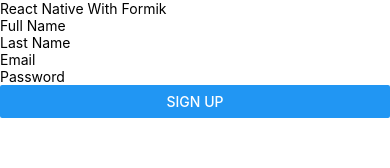
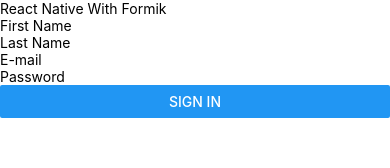
Before and after one commit to EhsanShakil/React-Native-With-Formik, a React Native app: screen / in a window 390 px wide. Shown: the top 168 px of the page. Built offline with nearby package versions, Linux system fonts and the light colour scheme.

Commit message:
Updating

```diff
--- a/src/screen/Form.js
+++ b/src/screen/Form.js
@@ -1,55 +1,68 @@
-import React from 'react';
+import React, {Fragment} from 'react';
 import {View, Text, Button, TextInput} from 'react-native';
 import {Formik, Field} from 'formik';
 import * as Yup from 'yup';
 
 const FormikForm = () => {
-  const initialValues = {
-    fullName: '',
-    lastName: '',
-    email: '',
-    password: '',
-  };
-  const nameSchema = Yup.object().shape({
-    fullName: Yup.string().required(),
-    lastName: Yup.string().required(),
-    email: Yup.number().required(),
-    password: Yup.string().required(),
-  });
-  const onSubmit = values => {
-    alert('Form Submitted Successfully!!!');
-    console.log(values);
-  };
   return (
     <Formik
-      initialValues={initialValues}
-      onSubmit={onSubmit}
-      validationSchema={nameSchema}>
-      {({values, handleChange, handleSubmit, isValid}) => (
-        <>
+      initialValues={{firstName: '', lastName: '', email: '', password: ''}}
+      onSubmit={values => alert(JSON.stringify(values))}
+      validationSchema={Yup.object().shape({
+        firstName: Yup.string().required('first name is required'),
+        lastName: Yup.string().required('last name is required'),
+        email: Yup.string().required('email is required'),
+        password: Yup.string().required('password is required'),
+      })}>
+      {({
+        values,
+        handleChange,
+        errors,
+        setFieldTouched,
+        touched,
+        isValid,
+        handleSubmit,
+      }) => (
+        <Fragment>
           <TextInput
-            value={values.fullName}
-            onChangeText={handleChange('fullName')}
-            placeholder="Full Name"
+            value={values.firstName}
+            onChangeText={handleChange('firstName')}
+            onBlur={() => setFieldTouched('firstName')}
+            placeholder="First Name"
           />
+          {touched.firstName && errors.firstName && (
+            <Text style={{fontSize: 10, color: 'red'}}>{errors.firstName}</Text>
+          )}
           <TextInput
             value={values.lastName}
             onChangeText={handleChange('lastName')}
+            onBlur={() => setFieldTouched('lastName')}
             placeholder="Last Name"
           />
+          {touched.lastName && errors.lastName && (
+            <Text style={{fontSize: 10, color: 'red'}}>{errors.lastName}</Text>
+          )}
           <TextInput
             value={values.email}
             onChangeText={handleChange('email')}
-            placeholder="Email"
+            onBlur={() => setFieldTouched('email')}
+            placeholder="E-mail"
           />
+          {touched.email && errors.email && (
+            <Text style={{fontSize: 10, color: 'red'}}>{errors.email}</Text>
+          )}
           <TextInput
             value={values.password}
             onChangeText={handleChange('password')}
             placeholder="Password"
-            secureTextEntry
+            onBlur={() => setFieldTouched('password')}
+            secureTextEntry={true}
           />
-          <Button title="SIGN UP" disabled={!isValid} onPress={handleSubmit} />
-        </>
+          {touched.password && errors.password && (
+            <Text style={{fontSize: 10, color: 'red'}}>{errors.password}</Text>
+          )}
+          <Button title="Sign In" disabled={!isValid} onPress={handleSubmit} />
+        </Fragment>
       )}
     </Formik>
   );
```
